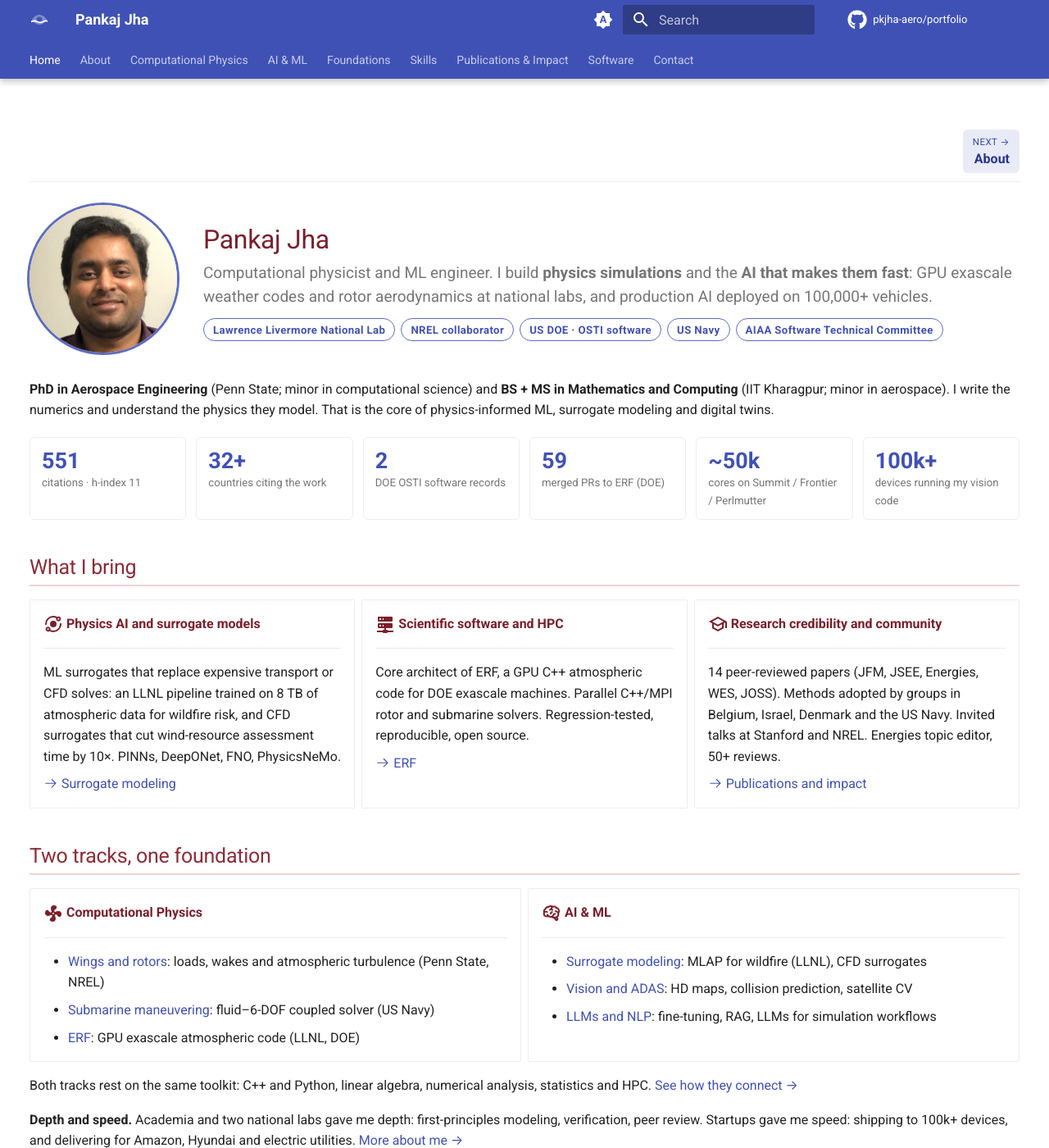
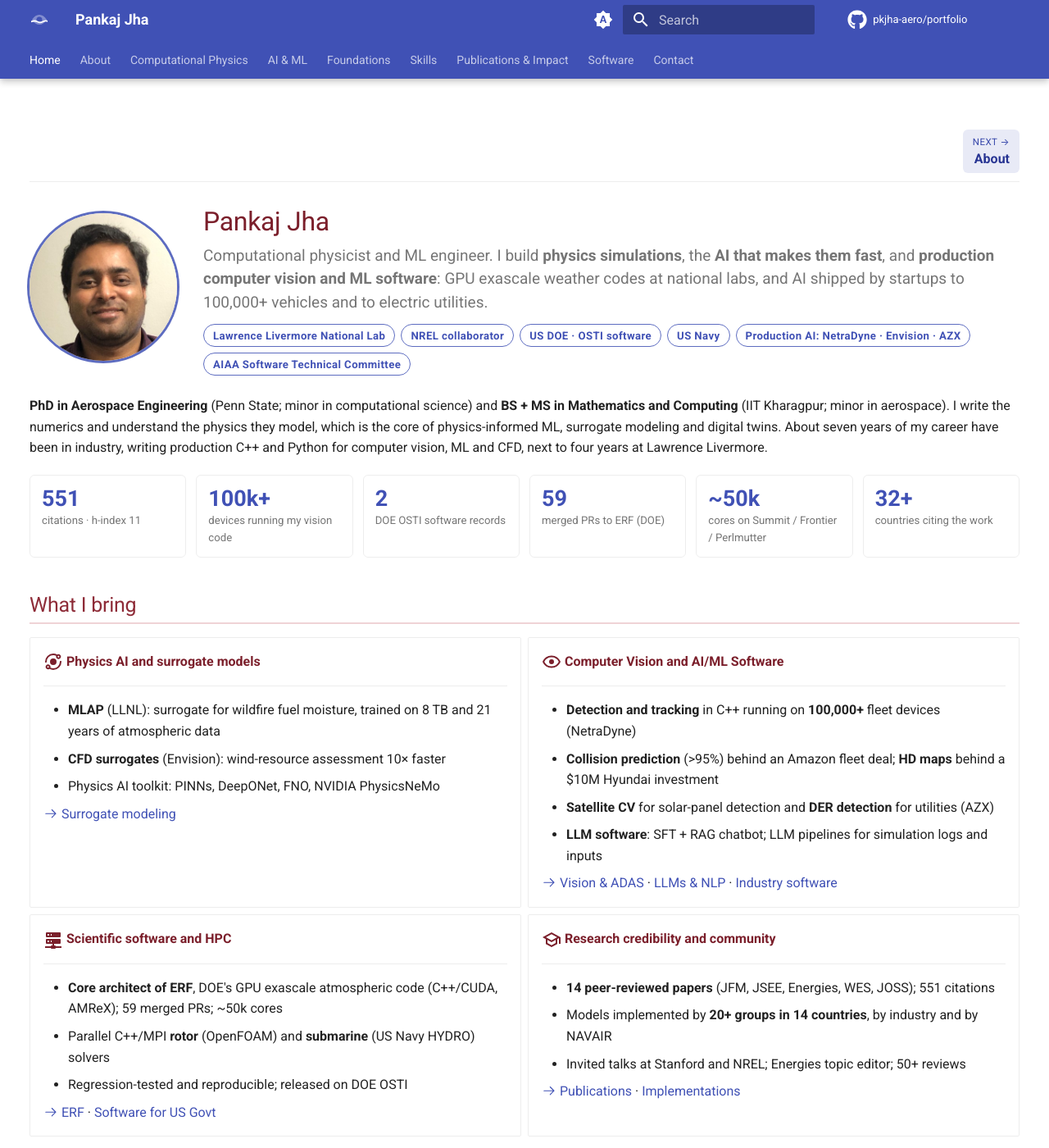
Before and after one commit to pkjha-aero/portfolio, an MkDocs documentation site: the page built from docs/index.md, in a window 1280 px wide and 1400 px high. Shown: the whole window at 82% size. Built offline with MkDocs 1.6.1 and Material for MkDocs 9.7.7, drawn with Linux system fonts in a browser that asks for light colours; comment, search, counter and statistics services are not loaded; some of the changed text lies outside the part shown.

Commit message:
Home: add CV and AI/ML software, bullet the cards, Depth and speed boxes
- "What I bring" gains a "Computer Vision and AI/ML Software" card
  (NetraDyne, AZX, LLM software) linking Vision & ADAS, LLMs & NLP and the
  industry software section. All four cards are bulleted, in a 2x2 grid.
- Tagline, badges and intro now state the industry production work (about
  seven years) alongside the national-lab work.
- "Depth and speed" becomes a section with two boxes, on Home and About.
- About: an intro paragraph on the industry work; unused two-col CSS removed.

Co-Authored-By: Claude Opus 5.5 <noreply@anthropic.com>

```diff
--- a/docs/assets/css/extra.css
+++ b/docs/assets/css/extra.css
@@ -167,16 +167,6 @@ a.pillar:hover { color: var(--md-accent-fg-color); }
 [data-md-color-scheme="slate"] .md-typeset .skills-matrix td { color: var(--md-primary-fg-color--light); }
 .md-typeset .skills-matrix td:first-child { color: var(--md-default-fg-color); }
 
-/* ---- Two-column comparison (depth vs speed) ------------------------------- */
-.two-col {
-  display: grid;
-  grid-template-columns: 1fr 1fr;
-  gap: 1rem;
-}
-@media screen and (max-width: 44.9375em) {
-  .two-col { grid-template-columns: 1fr; }
-}
-
 /* Caption under a mermaid diagram (not inside a <figure>). */
 .md-typeset p.caption {
   font-size: 0.68rem;
@@ -325,3 +315,12 @@ a.pillar:hover { color: var(--md-accent-fg-color); }
   min-width: 11rem;
 }
 .md-typeset .wrap-table table:not([class]) td:last-child { white-space: nowrap; }
+
+/* Card grids that should be 2×2 on desktop rather than 3 + 1 (Home, What I
+   bring). Collapses to one column on narrow screens like other grids. */
+.md-typeset .grid.two-up {
+  grid-template-columns: repeat(auto-fit, minmax(min(100%, 20rem), 1fr));
+}
+@media screen and (min-width: 60em) {
+  .md-typeset .grid.two-up { grid-template-columns: 1fr 1fr; }
+}
--- a/docs/index.md
+++ b/docs/index.md
@@ -12,9 +12,10 @@ hide:
 # Pankaj Jha
 
 <p class="tagline">
-Computational physicist and ML engineer. I build <strong>physics simulations</strong> and the
-<strong>AI that makes them fast</strong>: GPU exascale weather codes and rotor aerodynamics at
-national labs, and production AI deployed on 100,000+ vehicles.
+Computational physicist and ML engineer. I build <strong>physics simulations</strong>, the
+<strong>AI that makes them fast</strong>, and <strong>production computer vision and ML
+software</strong>: GPU exascale weather codes at national labs, and AI shipped by startups to
+100,000+ vehicles and to electric utilities.
 </p>
 
 <div class="badge-row">
@@ -22,6 +23,7 @@ national labs, and production AI deployed on 100,000+ vehicles.
 <span class="badge">NREL collaborator</span>
 <span class="badge">US DOE · OSTI software</span>
 <span class="badge">US Navy</span>
+<span class="badge">Production AI: NetraDyne · Envision · AZX</span>
 <span class="badge">AIAA Software Technical Committee</span>
 </div>
 
@@ -30,50 +32,71 @@ national labs, and production AI deployed on 100,000+ vehicles.
 
 **PhD in Aerospace Engineering** (Penn State; minor in computational science) and
 **BS + MS in Mathematics and Computing** (IIT Kharagpur; minor in aerospace). I write the
-numerics and understand the physics they model. That is the core of physics-informed ML,
-surrogate modeling and digital twins.
+numerics and understand the physics they model, which is the core of physics-informed ML,
+surrogate modeling and digital twins. About seven years of my career have been in industry,
+writing production C++ and Python for computer vision, ML and CFD, next to four years at
+Lawrence Livermore.
 
 <div class="stats">
 <div class="stat"><span class="num">551</span><span class="lbl">citations · h-index 11</span></div>
-<div class="stat"><span class="num">32+</span><span class="lbl">countries citing the work</span></div>
+<div class="stat"><span class="num">100k+</span><span class="lbl">devices running my vision code</span></div>
 <div class="stat"><span class="num">2</span><span class="lbl">DOE OSTI software records</span></div>
 <div class="stat"><span class="num">59</span><span class="lbl">merged PRs to ERF (DOE)</span></div>
 <div class="stat"><span class="num">~50k</span><span class="lbl">cores on Summit / Frontier / Perlmutter</span></div>
-<div class="stat"><span class="num">100k+</span><span class="lbl">devices running my vision code</span></div>
+<div class="stat"><span class="num">32+</span><span class="lbl">countries citing the work</span></div>
 </div>
 
 ## What I bring
 
-<div class="grid cards" markdown>
+<div class="grid cards two-up" markdown>
 
 -   :material-atom-variant:{ .lg .middle } **Physics AI and surrogate models**
 
     ---
 
-    ML surrogates that replace expensive transport or CFD solves: an LLNL pipeline trained on
-    8 TB of atmospheric data for wildfire risk, and CFD surrogates that cut wind-resource
-    assessment time by 10×. PINNs, DeepONet, FNO, PhysicsNeMo.
+    - **MLAP** (LLNL): surrogate for wildfire fuel moisture, trained on 8 TB and 21 years of
+      atmospheric data
+    - **CFD surrogates** (Envision): wind-resource assessment 10× faster
+    - Physics AI toolkit: PINNs, DeepONet, FNO, NVIDIA PhysicsNeMo
 
     [:octicons-arrow-right-24: Surrogate modeling](ai-ml/surrogate-modeling.md)
+
+-   :material-eye-outline:{ .lg .middle } **Computer Vision and AI/ML Software**
+
+    ---
+
+    - **Detection and tracking** in C++ running on **100,000+** fleet devices (NetraDyne)
+    - **Collision prediction** (>95%) behind an Amazon fleet deal; **HD maps** behind a $10M
+      Hyundai investment
+    - **Satellite CV** for solar-panel detection and **DER detection** for utilities (AZX)
+    - **LLM software**: SFT + RAG chatbot; LLM pipelines for simulation logs and inputs
+
+    [:octicons-arrow-right-24: Vision & ADAS](ai-ml/vision-adas.md) ·
+    [LLMs & NLP](ai-ml/llm-nlp.md) ·
+    [Industry software](software/index.md#software-for-industry)
 
 -   :material-server-network:{ .lg .middle } **Scientific software and HPC**
 
     ---
 
-    Core architect of ERF, a GPU C++ atmospheric code for DOE exascale machines. Parallel C++/MPI
-    rotor and submarine solvers. Regression-tested, reproducible, open source.
+    - **Core architect of ERF**, DOE's GPU exascale atmospheric code (C++/CUDA, AMReX); 59 merged
+      PRs; ~50k cores
+    - Parallel C++/MPI **rotor** (OpenFOAM) and **submarine** (US Navy HYDRO) solvers
+    - Regression-tested and reproducible; released on DOE OSTI
 
-    [:octicons-arrow-right-24: ERF](computational-physics/erf-exascale.md)
+    [:octicons-arrow-right-24: ERF](computational-physics/erf-exascale.md) ·
+    [Software for US Govt](software/us-govt.md)
 
 -   :material-school-outline:{ .lg .middle } **Research credibility and community**
 
     ---
 
-    14 peer-reviewed papers (JFM, JSEE, Energies, WES, JOSS). Methods adopted by groups in
-    Belgium, Israel, Denmark and the US Navy. Invited talks at Stanford and NREL. Energies topic
-    editor, 50+ reviews.
+    - **14 peer-reviewed papers** (JFM, JSEE, Energies, WES, JOSS); 551 citations
+    - Models implemented by **20+ groups in 14 countries**, by industry and by NAVAIR
+    - Invited talks at Stanford and NREL; Energies topic editor; 50+ reviews
 
-    [:octicons-arrow-right-24: Publications and impact](publications/index.md)
+    [:octicons-arrow-right-24: Publications](publications/index.md) ·
+    [Implementations](publications/implementations.md)
 
 </div>
 
@@ -96,8 +119,9 @@ surrogate modeling and digital twins.
     ---
 
     - [Surrogate modeling](ai-ml/surrogate-modeling.md): MLAP for wildfire (LLNL), CFD
-      surrogates
-    - [Vision and ADAS](ai-ml/vision-adas.md): HD maps, collision prediction, satellite CV
+      surrogates (Envision)
+    - [Vision and ADAS](ai-ml/vision-adas.md): on-device tracking, HD maps, collision
+      prediction (NetraDyne); satellite CV (AZX)
     - [LLMs and NLP](ai-ml/llm-nlp.md): fine-tuning, RAG, LLMs for simulation workflows
 
 </div>
@@ -105,6 +129,28 @@ surrogate modeling and digital twins.
 Both tracks rest on the same toolkit: C++ and Python, linear algebra, numerical analysis,
 statistics and HPC. [See how they connect →](foundations.md)
 
-**Depth and speed.** Academia and two national labs gave me depth: first-principles modeling,
-verification, peer review. Startups gave me speed: shipping to 100k+ devices, and delivering for
-Amazon, Hyundai and electric utilities. [More about me →](about.md)
+## Depth and speed
+
+<div class="grid cards" markdown>
+
+-   :material-layers-triple-outline:{ .lg .middle } **Depth: academia and national labs**
+
+    ---
+
+    - First-principles models of wings and rotors, implemented by groups worldwide
+    - Verification and validation against theory and experiment
+    - Open-source DOE codes on exascale machines (LLNL; NREL collaboration)
+    - Peer review, editorial work, and the AIAA Software Technical Committee
+
+-   :material-rocket-launch-outline:{ .lg .middle } **Speed: startups and industry**
+
+    ---
+
+    - Production computer vision on **100,000+** devices (NetraDyne)
+    - Models behind an **Amazon** fleet deal and a **$10M Hyundai** investment
+    - **10×** CFD surrogates and a **30%** faster solver (Envision)
+    - AI for electric utilities: climate risk, satellite CV, LLMs (AZX)
+
+</div>
+
+[More about me →](about.md)
```
Also changed, not shown: docs/about.md (+23 -19 lines).
